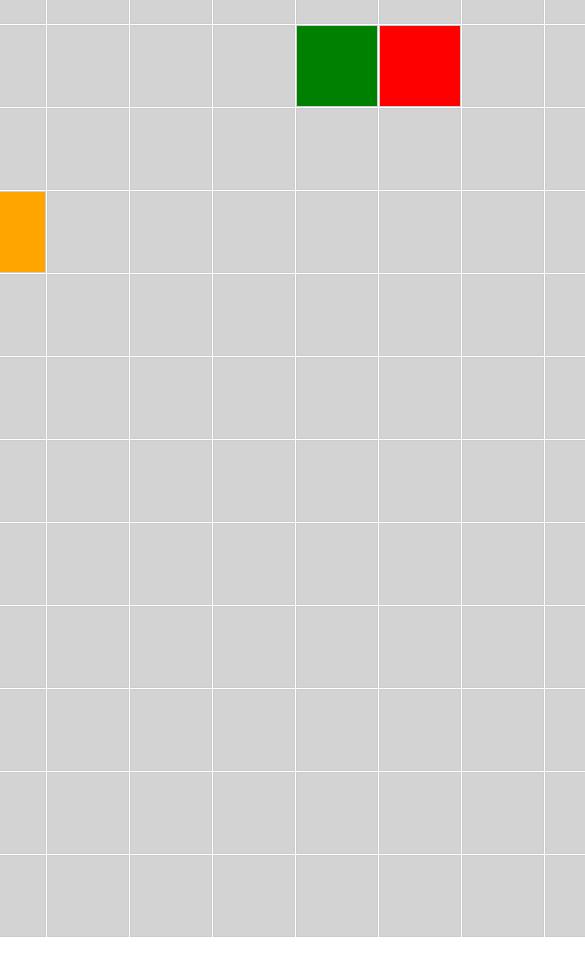
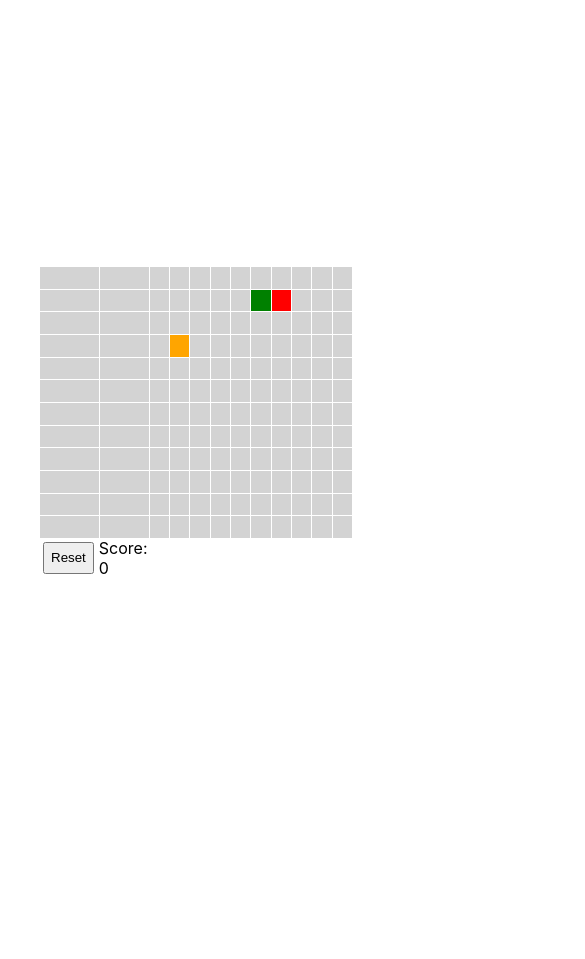
Before and after one commit to douglasnavarro/snake-react, a React (Create React App) app: page / in a window 390 px wide. Shown: the top 959 px of the page, 585 px wide, since content can reach past the window. After the commit the page ends 844 px from the top, so only its background shows below. Built offline with nearby package versions, Linux system fonts and the light colour scheme.

Commit message:
make grid css responsive

```diff
--- a/src/Grid.css
+++ b/src/Grid.css
@@ -13,17 +13,19 @@ body {
   display: grid;
   grid-template-rows: repeat(12, 1fr);
   grid-template-columns: repeat(12, 1fr);
-  gap: 1px; /* Optional: to add space between cells */
-  width: 960px;
-  height: 960px;
+  gap: 1px;
+
+  width: 80vmin;
+  height: 80vmin;
+
   padding: 0;
   margin: 0;
 }
 
 .grid-cell {
-  border: 1px solid #ccc;
-  width: 80px;
-  height: 80px;
+  border: 1px solid white;
+  width: 100%;
+  height: 100%;
   position: relative;
 }
 
@@ -34,3 +36,7 @@ body {
   right: 0;
   margin-right: 4px;
 }
+
+button {
+  margin: 4px;
+}
```
